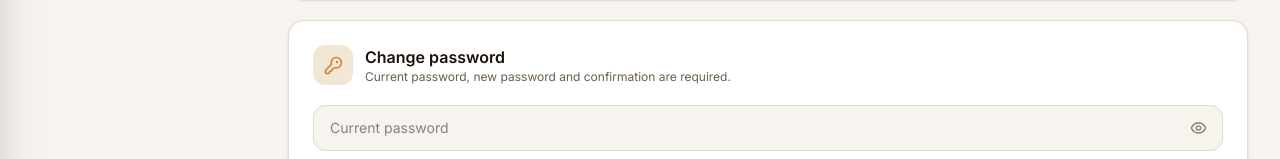
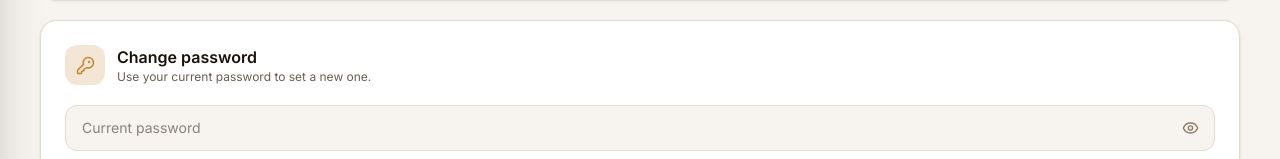
Before and after one commit to Ali5253-hingoliwala/face-regonization, a React (Vite) app in the folder frontend/visionattend-frontend (1)/: page /profile in a window 1280 px wide. Shown: the part 488-647 px from the top of the page. Built offline with nearby package versions, Linux system fonts and the light colour scheme; no server answers; sample sign-in values are in the browser's storage; a web font is replaced by a local one.

Commit message:
Use student styling on student profile

```diff
--- a/frontend/visionattend-frontend (1)/src/pages/ProfilePage.tsx
+++ b/frontend/visionattend-frontend (1)/src/pages/ProfilePage.tsx
@@ -2,6 +2,7 @@ import { useEffect, useState } from "react";
 import { Eye, EyeOff, KeyRound, Pencil, Save, UserRound } from "lucide-react";
 import { api } from "../api/client";
 import AdminSidebar from "../components/AdminSidebar";
+import StudentSidebar from "../components/StudentSidebar";
 import { useAuth } from "../context/AuthContext";
 
 export default function ProfilePage() {
@@ -9,30 +10,17 @@ export default function ProfilePage() {
   const [profileName, setProfileName] = useState(name ?? "");
   const [editing, setEditing] = useState(false);
   const [message, setMessage] = useState("");
-  const [current, setCurrent] = useState("");
-  const [next, setNext] = useState("");
-  const [confirm, setConfirm] = useState("");
-  const [showCurrent, setShowCurrent] = useState(false);
-  const [showNext, setShowNext] = useState(false);
-  const [showConfirm, setShowConfirm] = useState(false);
-
+  const [current, setCurrent] = useState(""); const [next, setNext] = useState(""); const [confirm, setConfirm] = useState("");
+  const [showCurrent, setShowCurrent] = useState(false); const [showNext, setShowNext] = useState(false); const [showConfirm, setShowConfirm] = useState(false);
   useEffect(() => { api.get("/profile").then(r => setProfileName(r.data.name ?? "")).catch(() => {}); }, []);
-
-  async function saveProfile() {
-    try { await api.put("/profile", { name: profileName }); localStorage.setItem("va_name", profileName); setEditing(false); setMessage("Profile updated successfully."); }
-    catch (e: any) { setMessage(e?.response?.data?.detail ?? "Could not update profile."); }
-  }
-
-  async function changePassword() {
-    try { await api.put("/profile/password", { current_password: current, new_password: next, confirm_password: confirm }); setCurrent(""); setNext(""); setConfirm(""); setMessage("Password changed successfully."); }
-    catch (e: any) { setMessage(e?.response?.data?.detail ?? "Could not change password."); }
-  }
-
-  return <div className="min-h-screen bg-bg text-ink"><AdminSidebar /><div className="lg:pl-64"><main className="mx-auto max-w-4xl px-5 py-8 sm:px-8">
+  async function saveProfile() { try { await api.put("/profile", { name: profileName }); localStorage.setItem("va_name", profileName); setEditing(false); setMessage("Profile updated successfully."); } catch (e:any) { setMessage(e?.response?.data?.detail ?? "Could not update profile."); } }
+  async function changePassword() { try { await api.put("/profile/password", { current_password: current, new_password: next, confirm_password: confirm }); setCurrent("");setNext("");setConfirm("");setMessage("Password changed successfully."); } catch(e:any) { setMessage(e?.response?.data?.detail ?? "Could not change password."); } }
+  const Sidebar = role === "student" ? StudentSidebar : AdminSidebar;
+  return <div className="min-h-screen bg-bg text-ink"><Sidebar/><main className="w-full px-5 py-8 sm:px-8 lg:px-10" style={{marginLeft:"var(--portal-sidebar-offset,0px)",width:"calc(100% - var(--portal-sidebar-offset,0px))"}}>
     <p className="font-mono text-[10px] uppercase tracking-[0.18em] text-accent">Account</p><h1 className="mt-1 font-display text-3xl font-semibold">Profile</h1><p className="mt-2 text-sm text-ink-muted">Manage your personal details and account password.</p>
     <section className="mt-7 rounded-2xl border border-line bg-panel p-6 shadow-sm"><div className="flex items-center gap-4 border-b border-line pb-5"><div className="flex h-14 w-14 items-center justify-center rounded-2xl bg-accent-soft text-accent"><UserRound size={25}/></div><div><h2 className="font-semibold">{profileName || "User"}</h2><p className="text-sm text-ink-muted">{role === "admin" ? "Administrator" : `Student${studentId ? ` · ${studentId}` : ""}`}</p></div></div><div className="mt-6 grid gap-4 sm:grid-cols-2"><div><label className="mb-1.5 block text-xs font-mono text-ink-muted">Name</label><input disabled={!editing} value={profileName} onChange={e=>setProfileName(e.target.value)} className="w-full rounded-xl border border-line bg-bg px-4 py-3 text-sm disabled:opacity-70"/></div><div><label className="mb-1.5 block text-xs font-mono text-ink-muted">Username / Student ID</label><input disabled value={studentId ?? "Administrator"} className="w-full rounded-xl border border-line bg-bg px-4 py-3 text-sm opacity-70"/></div></div><div className="mt-5">{editing?<button onClick={saveProfile} className="inline-flex items-center gap-2 rounded-xl bg-accent px-4 py-2.5 text-sm font-medium text-white"><Save size={16}/> Save</button>:<button onClick={()=>setEditing(true)} className="inline-flex items-center gap-2 rounded-xl border border-line px-4 py-2.5 text-sm font-medium"><Pencil size={16}/> Edit</button>}</div></section>
-    <section className="mt-5 rounded-2xl border border-line bg-panel p-6 shadow-sm"><div className="flex items-center gap-3"><div className="flex h-10 w-10 items-center justify-center rounded-xl bg-accent-soft text-accent"><KeyRound size={19}/></div><div><h2 className="font-semibold">Change password</h2><p className="text-xs text-ink-muted">Current password, new password and confirmation are required.</p></div></div><div className="mt-5 space-y-3"><PasswordField value={current} setValue={setCurrent} show={showCurrent} toggle={()=>setShowCurrent(v=>!v)} placeholder="Current password"/><PasswordField value={next} setValue={setNext} show={showNext} toggle={()=>setShowNext(v=>!v)} placeholder="New password"/><PasswordField value={confirm} setValue={setConfirm} show={showConfirm} toggle={()=>setShowConfirm(v=>!v)} placeholder="Confirm new password"/><button onClick={changePassword} className="inline-flex items-center gap-2 rounded-xl bg-accent px-5 py-2.5 text-sm font-medium text-white"><KeyRound size={16}/> Change password</button></div></section>
+    <section className="mt-5 rounded-2xl border border-line bg-panel p-6 shadow-sm"><div className="flex items-center gap-3"><div className="flex h-10 w-10 items-center justify-center rounded-xl bg-accent-soft text-accent"><KeyRound size={19}/></div><div><h2 className="font-semibold">Change password</h2><p className="text-xs text-ink-muted">Use your current password to set a new one.</p></div></div><div className="mt-5 space-y-3"><PasswordField value={current} setValue={setCurrent} show={showCurrent} toggle={()=>setShowCurrent(v=>!v)} placeholder="Current password"/><PasswordField value={next} setValue={setNext} show={showNext} toggle={()=>setShowNext(v=>!v)} placeholder="New password"/><PasswordField value={confirm} setValue={setConfirm} show={showConfirm} toggle={()=>setShowConfirm(v=>!v)} placeholder="Confirm new password"/><button onClick={changePassword} className="inline-flex items-center gap-2 rounded-xl bg-accent px-5 py-2.5 text-sm font-medium text-white"><KeyRound size={16}/> Change password</button></div></section>
     {message&&<div className="mt-4 rounded-xl border border-line bg-panel px-4 py-3 text-sm text-ink-muted">{message}</div>}
-  </main></div></div>;
+  </main></div>;
 }
 function PasswordField({value,setValue,show,toggle,placeholder}:{value:string;setValue:(v:string)=>void;show:boolean;toggle:()=>void;placeholder:string}) { return <div className="relative"><input type={show?"text":"password"} value={value} onChange={e=>setValue(e.target.value)} placeholder={placeholder} className="w-full rounded-xl border border-line bg-bg px-4 py-3 pr-11 text-sm outline-none focus:border-accent"/><button type="button" onClick={toggle} className="absolute right-2 top-1/2 -translate-y-1/2 p-2 text-ink-faint hover:text-ink">{show?<EyeOff size={17}/>:<Eye size={17}/>}</button></div>;}
```
